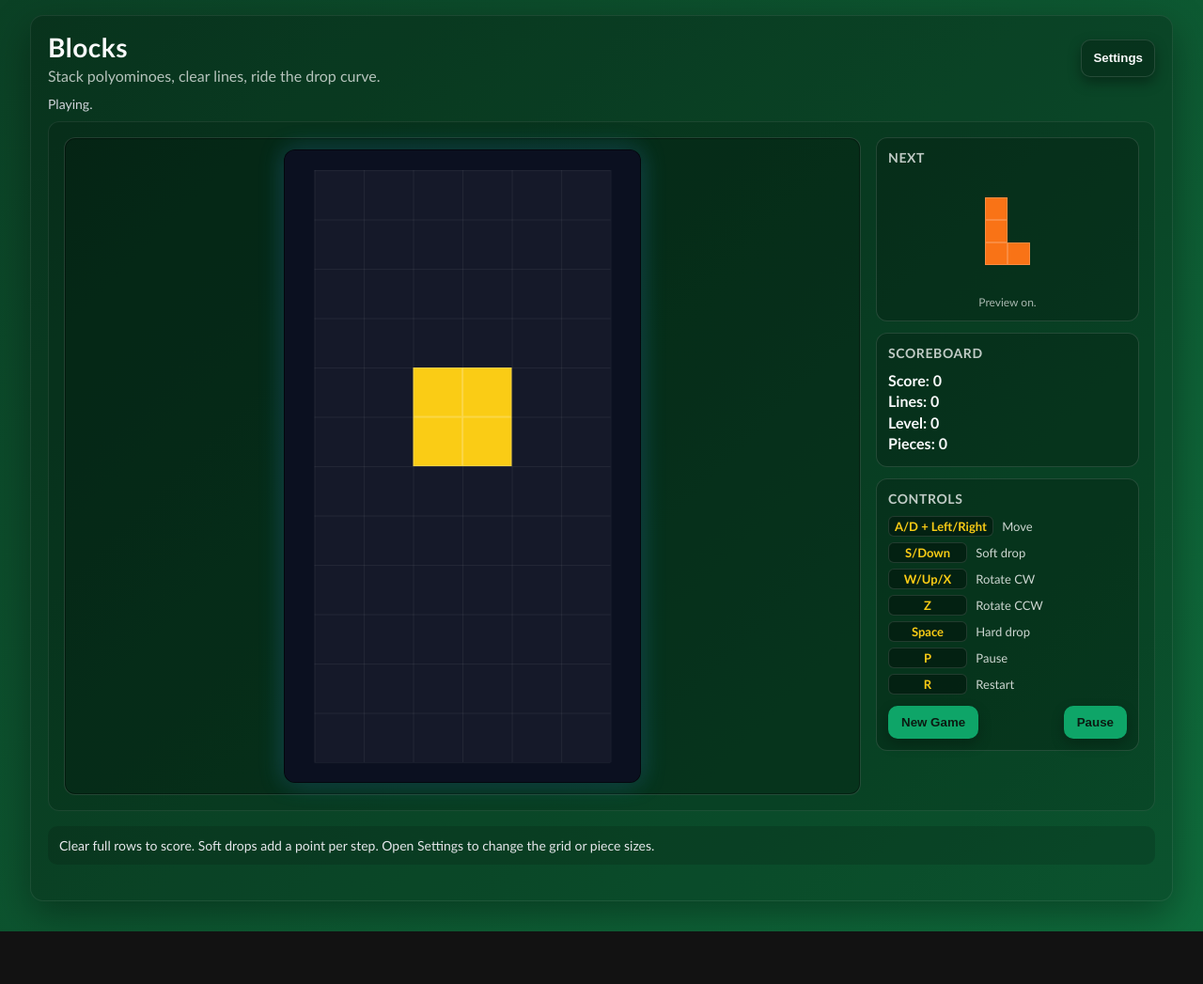
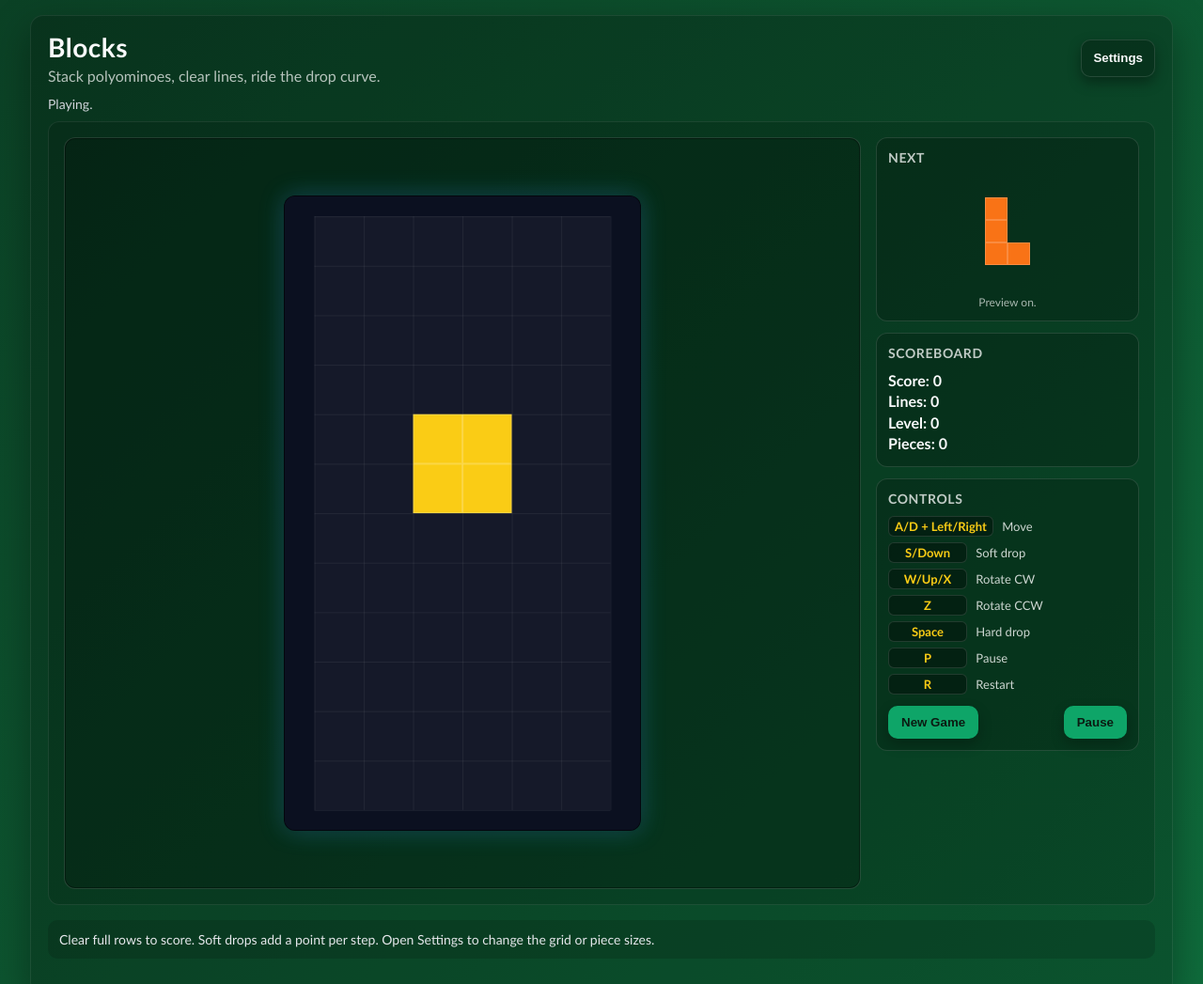
Before and after one commit to hrootzel/wingames, a plain HTML site: page blocks.html in a window 1280 px wide. Shown: the top 1047 px of the page at 94% size. Before the commit the page ends 991 px from the top, so only its background shows below. Drawn offline with Linux system fonts and the light colour scheme.

Commit message:
resize game

```diff
--- a/blocks.css
+++ b/blocks.css
@@ -36,8 +36,16 @@
 .blocks-game .blocks-wrap {
   display: grid;
   grid-template-columns: minmax(260px, 1fr) 280px;
+  grid-auto-rows: minmax(0, 1fr);
   gap: 16px;
-  align-items: start;
+  height: 100vh;
+  max-height: 100vh;
+  align-items: stretch;
+}
+
+.blocks-game .blocks-stage,
+.blocks-game .blocks-panel {
+  min-height: 0;
 }
 
 .blocks-game .blocks-stage {
@@ -55,6 +63,8 @@
   width: 100%;
   max-width: 380px;
   height: auto;
+  max-height: 100%;
+  aspect-ratio: 9 / 16;
   border-radius: 12px;
   border: 1px solid rgba(0, 0, 0, 0.6);
   box-shadow: 0 0 18px rgba(0, 0, 0, 0.35), 0 0 24px var(--blocks-glow);
@@ -65,6 +75,8 @@
   display: flex;
   flex-direction: column;
   gap: 12px;
+  max-height: 100%;
+  overflow-y: auto;
 }
 
 .blocks-game .panel-box {
```
